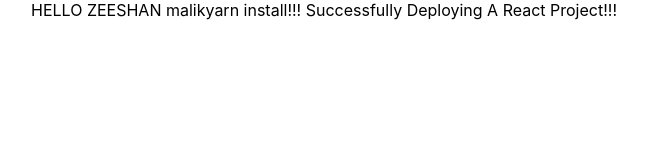
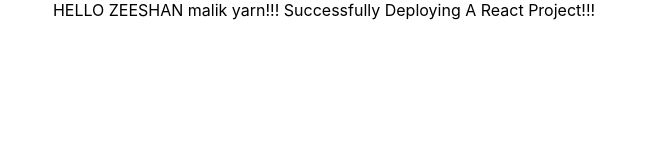
Before and after one commit to zeeshan526/project01, a React (Create React App) app: page / in a window 1280 px wide. Shown: the top 160 px of the page, without its empty margins (316-963 px from the left). Built offline with nearby package versions, Linux system fonts and the light colour scheme.

Commit message:
Update App.js

```diff
--- a/src/App.js
+++ b/src/App.js
@@ -5,7 +5,7 @@ import './App.css';
 function App() {
   return (
     <div className="App">
-HELLO ZEESHAN malikyarn install!!!
+HELLO ZEESHAN malik yarn!!!
 Successfully Deploying A React Project!!!
     </div>
   );
```
